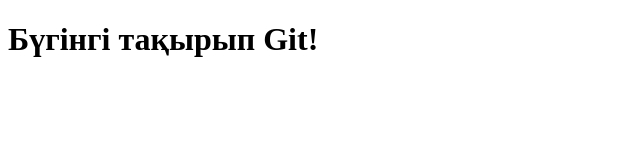
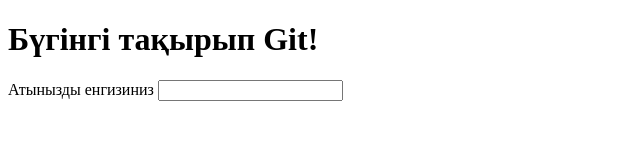
Before and after one commit to Giovanni-yippee/IntroductionToGit, a plain HTML site: page index.html in a window 1280 px wide. Shown: the whole page, without its empty margins (0-640 px from the left). Drawn offline with Linux system fonts and the light colour scheme.

Commit message:
форма аякталды

```diff
--- a/index.html
+++ b/index.html
@@ -7,5 +7,9 @@
 </head>
 <body>
     <h1>Бүгінгі тақырып Git!</h1>
+    <form action="">
+        <label for="">Атынызды енгизиниз</label>
+        <input type="text">
+    </form>
 </body>
 </html>
```
